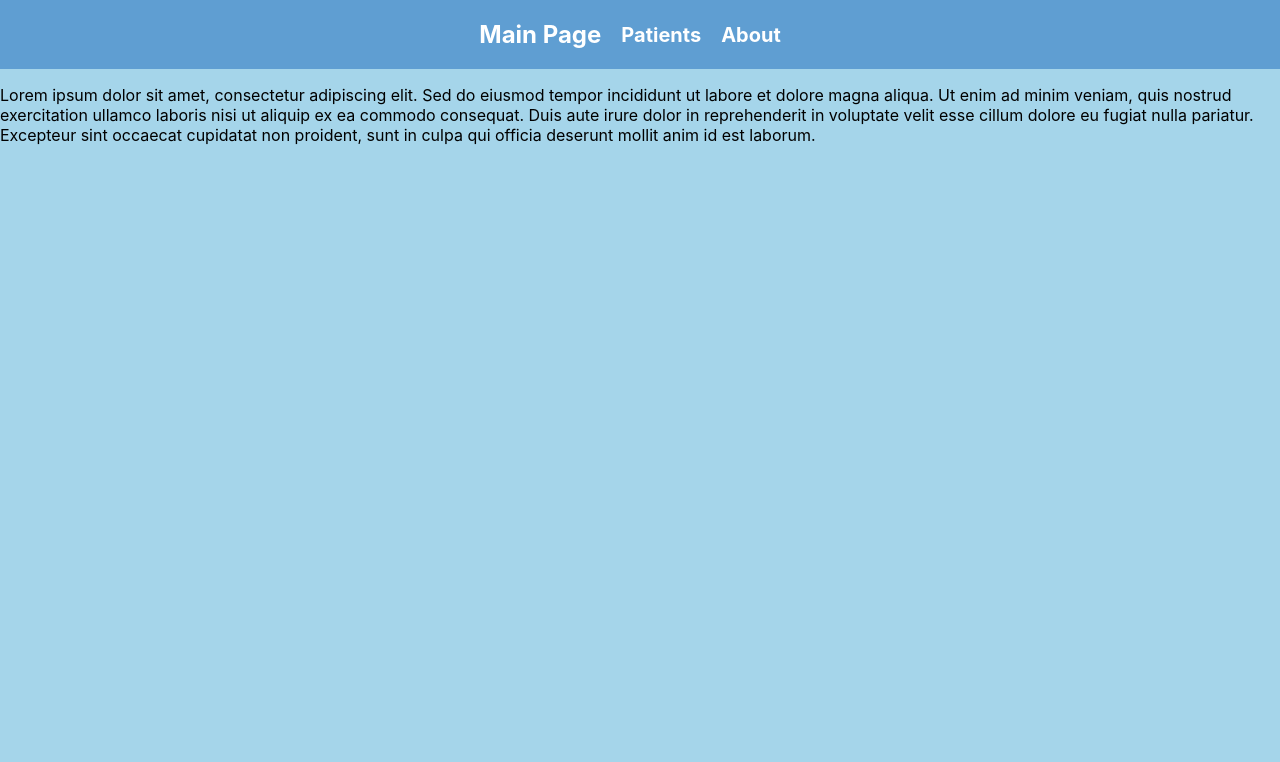
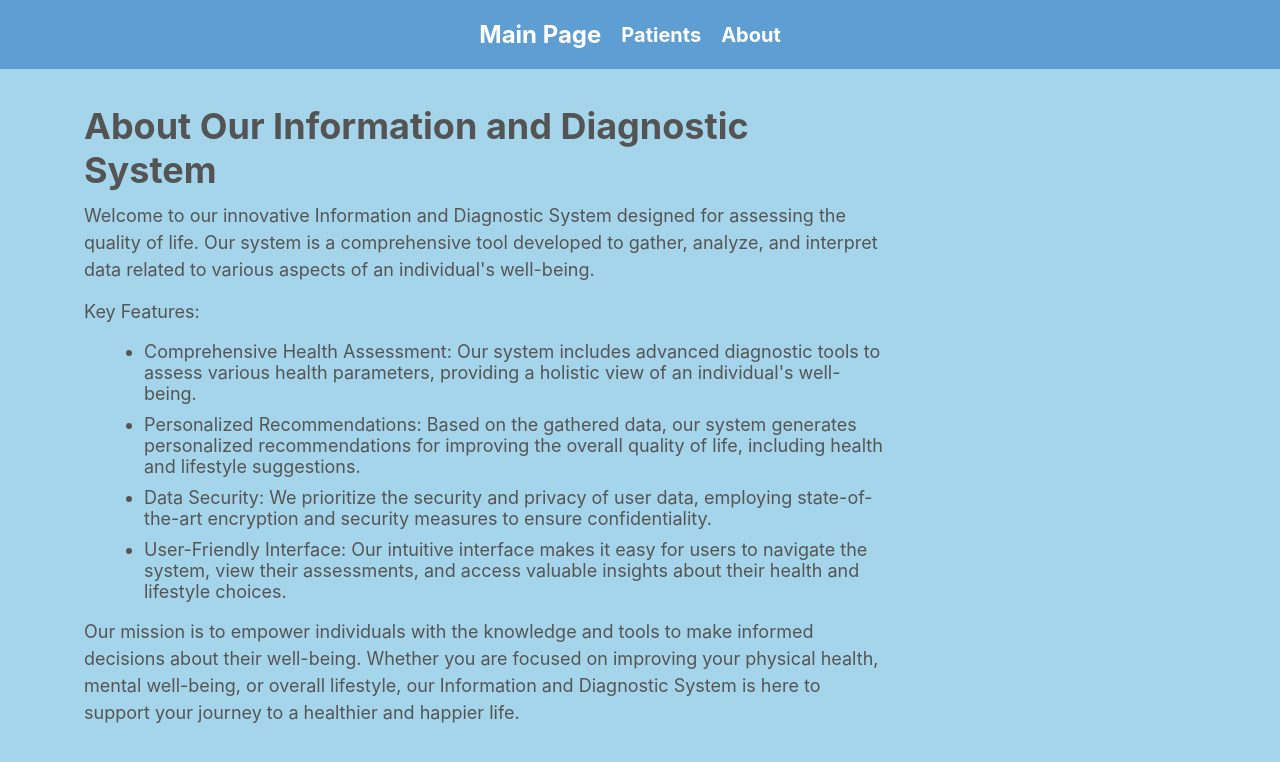
Before and after one commit to kamityler/MedicalService2.0, a React (Create React App) app: page /about in a window 1280 px wide. Shown: the top 762 px of the page. Built offline with nearby package versions, Linux system fonts and the light colour scheme.

Commit message:
about_page

```diff
--- a/package.json
+++ b/package.json
@@ -6,6 +6,7 @@
     "@testing-library/jest-dom": "^5.17.0",
     "@testing-library/react": "^13.4.0",
     "@testing-library/user-event": "^13.5.0",
+    "axios": "^1.6.2",
     "react": "^18.2.0",
     "react-dom": "^18.2.0",
     "react-router-dom": "^6.20.1",
--- a/src/pages/AboutIDSVAZH/About.css
+++ b/src/pages/AboutIDSVAZH/About.css
@@ -0,0 +1,35 @@
+.about-container {
+    max-width: 800px;
+    margin: 15px 5% 5% 5%;
+    padding: 20px;
+
+}
+
+.about-heading {
+    font-size: 36px;
+    color: rgb(84, 84, 84);
+    margin: 0 0 0 0
+}
+
+.about-description,
+.feature-heading,
+.about-summary {
+    font-size: 16px;
+    line-height: 1.5;
+    margin-bottom: 15px;
+    font-size: 18px;
+    color: #555;
+    margin-top: 10px;
+}
+
+.feature-list {
+    list-style-type: disc;
+    margin-left: 20px;
+}
+
+.feature-item {
+    margin-bottom: 5px;
+    font-size: 18px;
+    color: #555;
+    margin-top: 10px;
+}
--- a/src/pages/AboutIDSVAZH/About.js
+++ b/src/pages/AboutIDSVAZH/About.js
@@ -6,15 +6,19 @@ class About extends Component{
 
     render(){
         return(
-            <div>
-                <p>
-                    Lorem ipsum dolor sit amet, consectetur adipiscing elit.
-                    Sed do eiusmod tempor incididunt ut labore et dolore magna aliqua.
-                    Ut enim ad minim veniam, quis nostrud exercitation ullamco laboris nisi ut aliquip ex ea commodo consequat.
-                    Duis aute irure dolor in reprehenderit in voluptate velit esse cillum dolore eu fugiat nulla pariatur.
-                    Excepteur sint occaecat cupidatat non proident, sunt in culpa qui officia deserunt mollit anim id est laborum.
-                </p>
+            <div className="about-container">
+                <h2 className="about-heading">About Our Information and Diagnostic System</h2>
+                <p className="about-description">Welcome to our innovative Information and Diagnostic System designed for assessing the quality of life. Our system is a comprehensive tool developed to gather, analyze, and interpret data related to various aspects of an individual's well-being.</p>
 
+                <p className="feature-heading">Key Features:</p>
+                <ul className="feature-list">
+                    <li className="feature-item">Comprehensive Health Assessment: Our system includes advanced diagnostic tools to assess various health parameters, providing a holistic view of an individual's well-being.</li>
+                    <li className="feature-item">Personalized Recommendations: Based on the gathered data, our system generates personalized recommendations for improving the overall quality of life, including health and lifestyle suggestions.</li>
+                    <li className="feature-item">Data Security: We prioritize the security and privacy of user data, employing state-of-the-art encryption and security measures to ensure confidentiality.</li>
+                    <li className="feature-item">User-Friendly Interface: Our intuitive interface makes it easy for users to navigate the system, view their assessments, and access valuable insights about their health and lifestyle choices.</li>
+                </ul>
+
+                <p className="about-summary">Our mission is to empower individuals with the knowledge and tools to make informed decisions about their well-being. Whether you are focused on improving your physical health, mental well-being, or overall lifestyle, our Information and Diagnostic System is here to support your journey to a healthier and happier life.</p>
             </div>
         );
     }
--- /dev/null
+++ b/src/pages/NoMatch/NoMatch.css
@@ -0,0 +1,15 @@
+.error-message-container {
+    text-align: center;
+    margin-top: 50px;
+}
+
+.error-message-container h2 {
+    font-size: 36px;
+    color: #333;
+}
+
+.error-message-container p {
+    font-size: 18px;
+    color: #555;
+    margin-top: 10px;
+}
--- a/src/pages/NoMatch/NoMatch.js
+++ b/src/pages/NoMatch/NoMatch.js
@@ -1,8 +1,10 @@
+import './NoMatch.css'
+
 function NoMatch() {
     return (
-      <div style={{ padding: 20 }}>
+      <div className="error-message-container">
         <h2>404: Page Not Found</h2>
-        <p>Lorem ipsum dolor sit amet, consectetur adip.</p>
+        <p>Oops! The page you're looking for could not be found.</p>
       </div>
     );
 }
--- a/src/pages/PatientsList/PatientsList.js
+++ b/src/pages/PatientsList/PatientsList.js
@@ -23,6 +23,7 @@ class PatientList extends Component{
                         <Patient url={url} name="Byk" surname="Bychenko" age="38" diagnosis="Rak prostaty"></Patient>
                     </ul>
                 </div>
+
             </div>
 
         );
```
Also changed, not shown: 1 other file (tests, documents, lock files or other folders).
